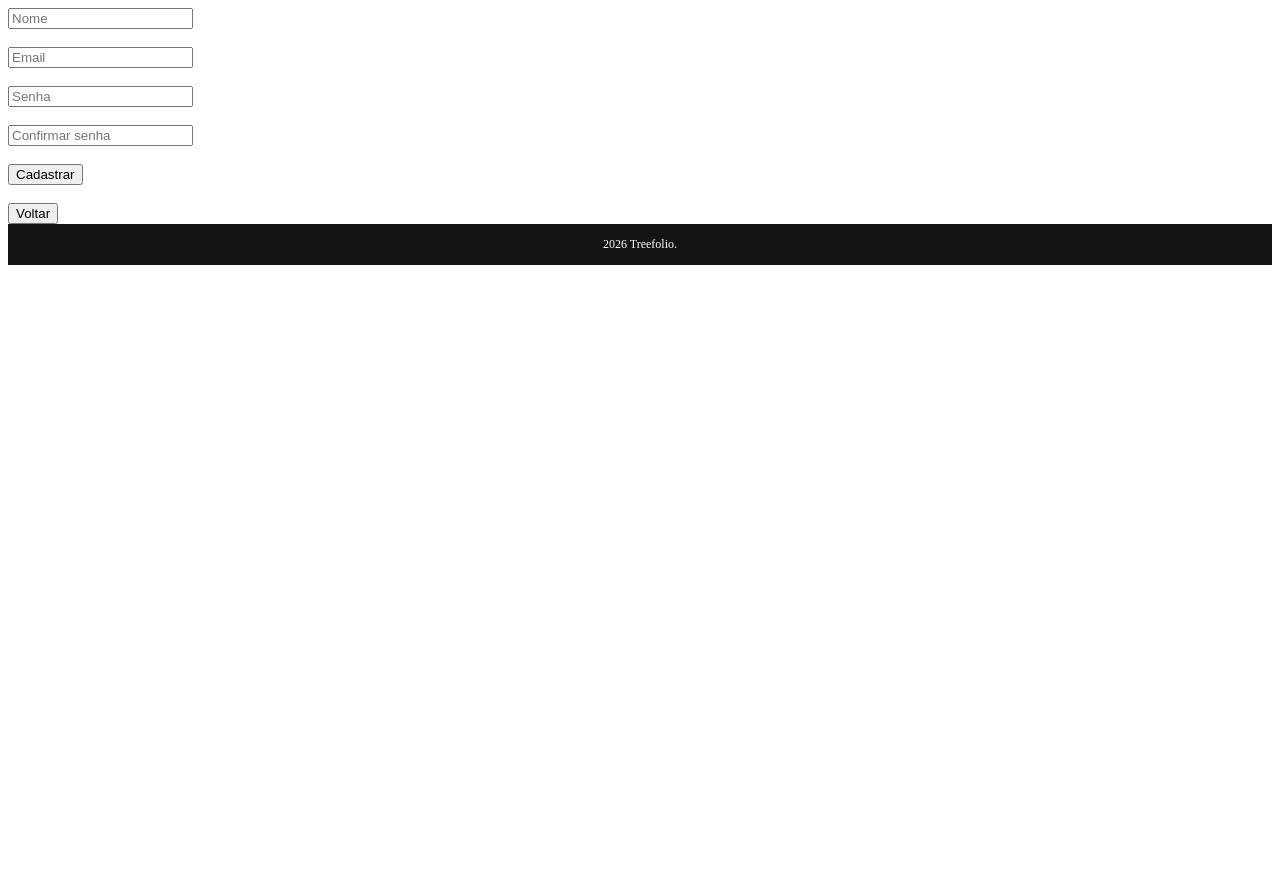
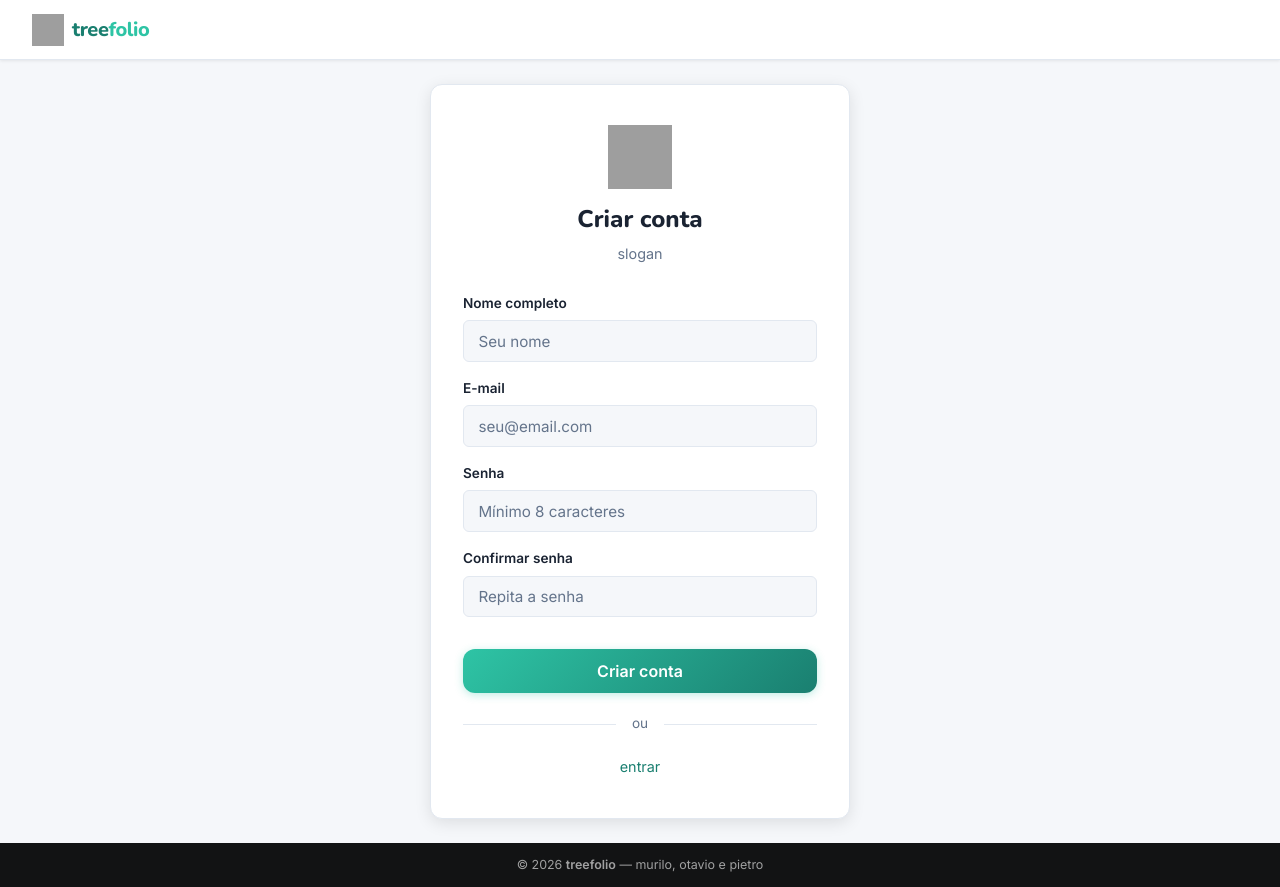
Before and after one commit to Treefolio-2c1/Treefolio, a PHP site: page /auth/cadastro.php in a window 1280 px wide. Before the commit the page ends 265 px from the top, so only its background shows below. Run offline with PHP 8.4, Linux system fonts and the light colour scheme; grey boxes are pictures that could not be loaded.

Commit message:
Base CSS / evoluir futuramente

```diff
--- a/Static/Styles/include.css
+++ /dev/null
@@ -1,15 +0,0 @@
-
-/*/footer.php*/
-footer {
-    width: 100%;
-    padding: 10px 0;
-    margin-top: auto;
-    text-align: center;
-    background-color: #121314;
-    color: white;
-    font-size: 12px;
-}
-
-.footer p {
-    margin: 3px;
-}
--- /dev/null
+++ b/Static/Styles/style.css
@@ -0,0 +1,352 @@
+/* ============================================================
+   TREEFOLIO — style.css  (mobile-first)
+   ============================================================ */
+
+/* ── TOKENS ─────────────────────────────────────────────── */
+:root {
+  --color-bg:          #f5f7fa;
+  --color-surface:     #ffffff;
+  --color-border:      #e2e8f0;
+  --color-text:        #1a2332;
+  --color-text-muted:  #64748b;
+  --color-accent:      #2ec4a5;
+  --color-accent-dk:   #1a7f70;
+  --color-accent-lt:   #e8faf7;
+  --color-error:       #ef4444;
+  --color-error-lt:    #fef2f2;
+
+  --font-body:    'Inter', system-ui, sans-serif;
+  --font-display: 'Nunito', var(--font-body);
+
+  --radius-sm:  6px;
+  --radius-md:  12px;
+  --radius-lg:  20px;
+
+  --shadow-sm:  0 1px 3px rgba(0,0,0,.08);
+  --shadow-md:  0 4px 16px rgba(0,0,0,.10);
+  --shadow-lg:  0 8px 32px rgba(0,0,0,.12);
+
+  --transition: .2s ease;
+  --navbar-h:   60px;
+}
+
+/* ── RESET ───────────────────────────────────────────────── */
+*, *::before, *::after { box-sizing: border-box; margin: 0; padding: 0; }
+
+html { font-size: 16px; scroll-behavior: smooth; }
+
+body {
+  font-family: var(--font-body);
+  background: var(--color-bg);
+  color: var(--color-text);
+  min-height: 100vh;
+  display: flex;
+  flex-direction: column;
+  line-height: 1.6;
+  -webkit-font-smoothing: antialiased;
+}
+
+a { color: var(--color-accent-dk); text-decoration: none; }
+a:hover { text-decoration: underline; color: var(--color-accent); }
+
+img, svg { display: block; max-width: 100%; }
+
+/* ── NAVBAR ──────────────────────────────────────────────── */
+.navbar {
+  position: sticky;
+  top: 0;
+  z-index: 100;
+  height: var(--navbar-h);
+  background: var(--color-surface);
+  border-bottom: 1px solid var(--color-border);
+  box-shadow: var(--shadow-sm);
+  display: flex;
+  align-items: center;
+  justify-content: space-between;
+  padding: 0 1rem;
+}
+
+.navbar__logo {
+  display: flex;
+  align-items: center;
+  gap: .5rem;
+  text-decoration: none;
+}
+
+.navbar__logo img { width: 32px; height: 32px; }
+
+.navbar__logo-text {
+  font-family: var(--font-display);
+  font-size: 1.25rem;
+  font-weight: 800;
+  color: var(--color-accent-dk);
+  letter-spacing: -.02em;
+}
+
+.navbar__logo-text span { color: var(--color-accent); }
+
+.navbar__actions { display: flex; align-items: center; gap: .75rem; }
+
+/* ── BUTTONS ─────────────────────────────────────────────── */
+.btn {
+  display: inline-flex;
+  align-items: center;
+  justify-content: center;
+  gap: .4rem;
+  padding: .55rem 1.25rem;
+  border-radius: var(--radius-sm);
+  font-family: var(--font-body);
+  font-size: .9rem;
+  font-weight: 600;
+  cursor: pointer;
+  border: none;
+  transition: background var(--transition), box-shadow var(--transition), transform var(--transition);
+  text-decoration: none;
+  white-space: nowrap;
+}
+
+.btn:active { transform: scale(.97); }
+
+.btn--primary {
+  background: linear-gradient(135deg, var(--color-accent) 0%, var(--color-accent-dk) 100%);
+  color: #fff;
+  box-shadow: 0 2px 8px rgba(46,196,165,.30);
+}
+.btn--primary:hover {
+  box-shadow: 0 4px 16px rgba(46,196,165,.40);
+  text-decoration: none;
+  color: #fff;
+}
+
+.btn--ghost {
+  background: transparent;
+  color: var(--color-accent-dk);
+  border: 1.5px solid var(--color-accent);
+}
+.btn--ghost:hover {
+  background: var(--color-accent-lt);
+  text-decoration: none;
+}
+
+.btn--full { width: 100%; }
+
+.btn--lg { padding: .75rem 1.5rem; font-size: 1rem; border-radius: var(--radius-md); }
+
+/* ── CARDS ───────────────────────────────────────────────── */
+.card {
+  background: var(--color-surface);
+  border: 1px solid var(--color-border);
+  border-radius: var(--radius-md);
+  padding: 1.5rem;
+}
+
+.card--elevated { box-shadow: var(--shadow-md); }
+
+/* ── FORMS ───────────────────────────────────────────────── */
+.form-group { display: flex; flex-direction: column; gap: .35rem; margin-bottom: 1rem; }
+
+.form-label {
+  font-size: .85rem;
+  font-weight: 600;
+  color: var(--color-text);
+}
+
+.form-input {
+  width: 100%;
+  padding: .65rem .9rem;
+  border: 1.5px solid var(--color-border);
+  border-radius: var(--radius-sm);
+  font-family: var(--font-body);
+  font-size: .95rem;
+  color: var(--color-text);
+  background: var(--color-bg);
+  transition: border-color var(--transition), box-shadow var(--transition);
+  outline: none;
+}
+
+.form-input:focus {
+  border-color: var(--color-accent);
+  box-shadow: 0 0 0 3px rgba(46,196,165,.15);
+  background: var(--color-surface);
+}
+
+.form-input::placeholder { color: var(--color-text-muted); }
+
+/* ── ALERTS ──────────────────────────────────────────────── */
+.alert {
+  padding: .75rem 1rem;
+  border-radius: var(--radius-sm);
+  font-size: .9rem;
+  font-weight: 500;
+}
+
+.alert--error {
+  background: var(--color-error-lt);
+  color: var(--color-error);
+  border: 1px solid #fecaca;
+}
+
+/* ── AUTH PAGE ───────────────────────────────────────────── */
+.auth-page {
+  flex: 1;
+  display: flex;
+  align-items: center;
+  justify-content: center;
+  padding: 1.5rem 1rem;
+}
+
+.auth-card {
+  width: 100%;
+  max-width: 420px;
+  padding: 2rem 1.5rem;
+}
+
+.auth-header {
+  text-align: center;
+  margin-bottom: 1.75rem;
+}
+
+.auth-header__logo {
+  width: 64px;
+  height: 64px;
+  margin: 0 auto 1rem;
+}
+
+.auth-divider {
+  text-align: center;
+  color: var(--color-text-muted);
+  font-size: .85rem;
+  margin: 1.25rem 0;
+  position: relative;
+}
+
+.auth-divider::before,
+.auth-divider::after {
+  content: '';
+  position: absolute;
+  top: 50%;
+  width: calc(50% - 1.5rem);
+  height: 1px;
+  background: var(--color-border);
+}
+.auth-divider::before { left: 0; }
+.auth-divider::after  { right: 0; }
+
+.auth-footer {
+  text-align: center;
+  font-size: .9rem;
+  color: var(--color-text-muted);
+}
+
+/* ── TYPOGRAPHY HELPERS ──────────────────────────────────── */
+.heading-lg {
+  font-family: var(--font-display);
+  font-size: 1.5rem;
+  font-weight: 800;
+  line-height: 1.2;
+  color: var(--color-text);
+}
+
+.text-muted { color: var(--color-text-muted); font-size: .9rem; }
+.mt-1 { margin-top: .5rem; }
+.mt-2 { margin-top: 1rem; }
+.mb-2 { margin-bottom: 1rem; }
+
+/* ── INDEX / HERO ────────────────────────────────────────── */
+.hero {
+  flex: 1;
+  display: flex;
+  flex-direction: column;
+  align-items: center;
+  justify-content: center;
+  text-align: center;
+  padding: 3rem 1.25rem 2rem;
+  gap: 1rem;
+}
+
+.hero__logo {
+  width: 140px;
+  height: 140px;
+  margin-bottom: .5rem;
+}
+
+.hero__title {
+  font-family: var(--font-display);
+  font-size: 2rem;
+  font-weight: 800;
+  line-height: 1.15;
+  color: var(--color-text);
+}
+
+.hero__title span { color: var(--color-accent); }
+
+.hero__subtitle {
+  font-size: 1rem;
+  color: var(--color-text-muted);
+  max-width: 340px;
+}
+
+.hero__actions {
+  display: flex;
+  flex-direction: column;
+  gap: .75rem;
+  width: 100%;
+  max-width: 280px;
+  margin-top: .5rem;
+}
+
+/* ── CONFIRM / EMAIL PAGES ───────────────────────────────── */
+.info-page {
+  flex: 1;
+  display: flex;
+  align-items: center;
+  justify-content: center;
+  padding: 2rem 1rem;
+}
+
+.info-card {
+  width: 100%;
+  max-width: 420px;
+  padding: 2.5rem 1.75rem;
+  text-align: center;
+}
+
+.info-card__icon {
+  font-size: 3rem;
+  margin-bottom: 1rem;
+  line-height: 1;
+}
+
+.info-card__title {
+  font-family: var(--font-display);
+  font-size: 1.4rem;
+  font-weight: 800;
+  margin-bottom: .75rem;
+}
+
+.info-card__body {
+  color: var(--color-text-muted);
+  margin-bottom: 1.5rem;
+  font-size: .95rem;
+}
+
+/* ── FOOTER ──────────────────────────────────────────────── */
+.footer {
+  width: 100%;
+  padding: .75rem 0;
+  margin-top: auto;
+  text-align: center;
+  background: #121314;
+  color: rgba(255,255,255,.6);
+  font-size: .78rem;
+}
+/* ── DESKTOP ─────────────────────────────────────────────── */
+@media (min-width: 640px) {
+  .navbar { padding: 0 2rem; }
+
+  .hero__title    { font-size: 2.75rem; }
+  .hero__subtitle { max-width: 460px; font-size: 1.1rem; }
+  .hero__actions  { flex-direction: row; max-width: 360px; }
+
+  .auth-card { padding: 2.5rem 2rem; }
+}
--- a/auth/cadastro.php
+++ b/auth/cadastro.php
@@ -65,31 +65,64 @@
 ?>
 
 <!DOCTYPE html>
-<html lang="pt-BR" data-theme="light">
+<html lang="pt-BR">
 <head>
-    <meta charset="UTF-8">
-    <meta name="viewport" content="width=device-width, initial-scale=1.0">
-    <link rel="stylesheet" href="Static/Styles/style.css">
-    <title>Criar conta — Treefolio</title>
-
+  <meta charset="UTF-8">
+  <meta name="viewport" content="width=device-width, initial-scale=1.0">
+  <title>Criar conta — Treefolio</title>
+  <?php include "../includes/header.php"; ?>
 </head>
 <body>
 
-<form method="POST">
-    <input type="text" name="nome" placeholder="Nome" required><br><br>
-    <input type="email" name="email" placeholder="Email" required><br><br>
-    <input type="password" name="senha" placeholder="Senha" required><br><br>
-    <input type="password" name="confirmar" placeholder="Confirmar senha" required><br><br>
-    <button type="submit">Cadastrar</button>
-</form>
+<nav class="navbar">
+  <a class="navbar__logo" href="../index.php">
+    <img src="../Static/img/logo.svg" alt="Treefolio">
+    <span class="navbar__logo-text">tree<span>folio</span></span>
+  </a>
+</nav>
 
-<br>
+<div class="auth-page">
+  <div class="card auth-card card--elevated">
 
-<button onclick="window.location.href='../index.php'">
-    Voltar
-</button>
+    <div class="auth-header">
+      <img class="auth-header__logo" src="../Static/img/logo.svg" alt="Treefolio">
+      <h1 class="heading-lg">Criar conta</h1>
+      <p class="text-muted mt-1">slogan</p>
+    </div>
+
+    <?php if (!empty($erro)): ?>
+      <div class="alert alert--error mb-2">⚠️ <?= htmlspecialchars($erro) ?></div>
+    <?php endif; ?>
+
+    <form method="POST" action="">
+      <div class="form-group">
+        <label class="form-label" for="nome">Nome completo</label>
+        <input class="form-input" type="text" id="nome" name="nome" placeholder="Seu nome" required autocomplete="name">
+      </div>
+      <div class="form-group">
+        <label class="form-label" for="email">E-mail</label>
+        <input class="form-input" type="email" id="email" name="email" placeholder="seu@email.com" required autocomplete="email">
+      </div>
+      <div class="form-group">
+        <label class="form-label" for="senha">Senha</label>
+        <input class="form-input" type="password" id="senha" name="senha" placeholder="Mínimo 8 caracteres" required minlength="8" autocomplete="new-password">
+      </div>
+      <div class="form-group">
+        <label class="form-label" for="confirmar">Confirmar senha</label>
+        <input class="form-input" type="password" id="confirmar" name="confirmar" placeholder="Repita a senha" required minlength="8" autocomplete="new-password">
+      </div>
+      <button type="submit" class="btn btn--primary btn--full btn--lg mt-2">Criar conta</button>
+    </form>
+
+    <div class="auth-divider">ou</div>
+
+    <div class="auth-footer">
+    <a href="login.php">entrar</a>
+    </div>
+
+  </div>
+</div>
 
 <?php include "../includes/footer.php"; ?>
-
 </body>
 </html>
--- a/banco.sql
+++ b/banco.sql
@@ -70,6 +70,3 @@ create table categorias (
   id_categoria int primary key auto_increment,
   categoria varchar(35)
 );
-
-drop database treefolio;
-select * from usuario;
--- a/includes/footer.php
+++ b/includes/footer.php
@@ -1,9 +1,5 @@
 <link rel="stylesheet" href="Static/Styles/include.css">
 
 <footer class="footer">
-
-    <p>
-        2026 Treefolio.
-    </p>
-
+  © 2026 <strong>treefolio</strong> — murilo, otavio e pietro
 </footer>
--- a/includes/header.php
+++ b/includes/header.php
@@ -1 +1,4 @@
-<link rel="stylesheet" href="Static/Styles/include.css">
+<link rel="preconnect" href="https://fonts.googleapis.com">
+<link rel="preconnect" href="https://fonts.gstatic.com" crossorigin>
+<link href="https://fonts.googleapis.com/css2?family=Nunito:wght@400;600;700;800&family=Inter:wght@400;500;600&display=swap" rel="stylesheet">
+<link rel="stylesheet" href="<?= $css_path ?? '../' ?>Static/Styles/style.css">
```
Also changed, not shown: auth/login.php (+38 -16 lines), index.php (+24 -20 lines).
